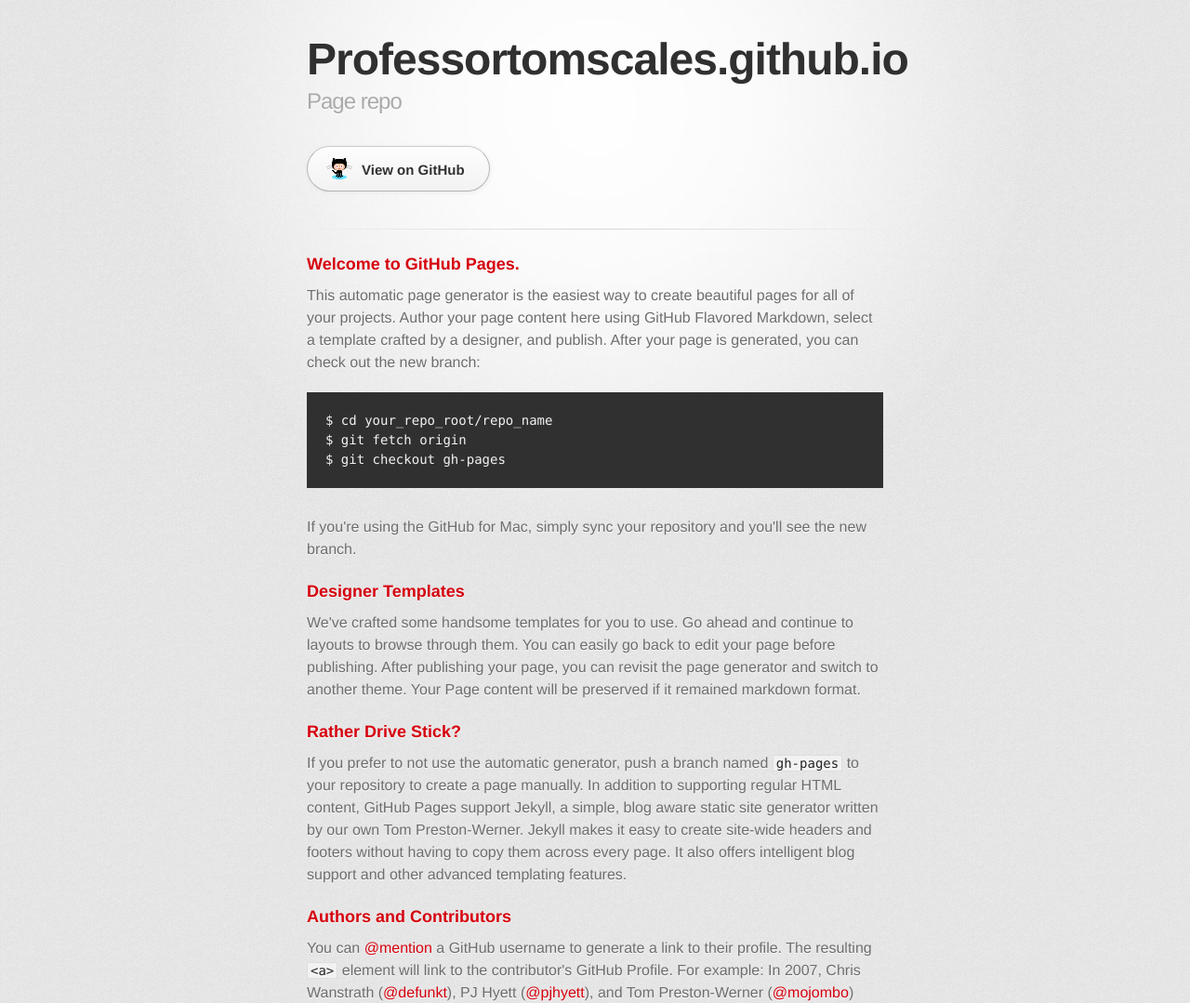
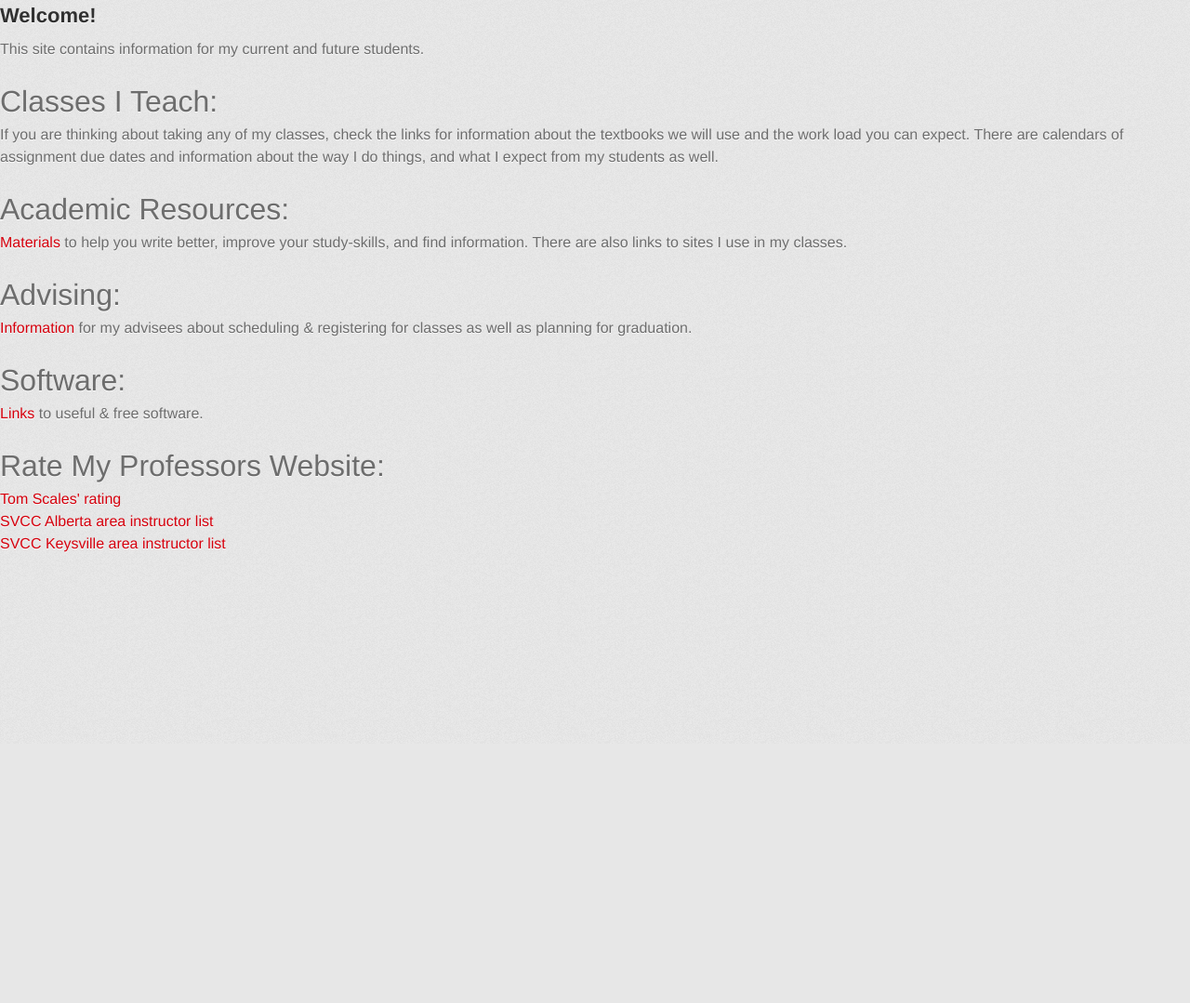
Before and after one commit to ProfessorTomScales/professortomscales.github.io, a plain HTML site: page index.html in a window 1280 px wide. Shown: the top 1079 px of the page at 93% size. After the commit the page ends 800 px from the top, so only its background shows below. Drawn offline with Linux system fonts and the light colour scheme; a web font is replaced by a local one.

Commit message:
Update index.html

```diff
--- a/index.html
+++ b/index.html
@@ -14,60 +14,63 @@
   </head>
 
   <body>
-    <div id="container">
-      <div class="inner">
 
-        <header>
-          <h1>Professortomscales.github.io</h1>
-          <h2>Page repo</h2>
-        </header>
+<div class="links" id="links">
 
-        <section id="downloads" class="clearfix">
-          <a href="https://github.com/ProfessorTomScales" id="view-on-github" class="button"><span>View on GitHub</span></a>
-        </section>
+<h2>Welcome!</h2>
 
-        <hr>
+<p>
+This site contains information for my current and future students.
 
-        <section id="main_content">
-          <h3>
-<a name="welcome-to-github-pages" class="anchor" href="#welcome-to-github-pages"><span class="octicon octicon-link"></span></a>Welcome to GitHub Pages.</h3>
 
-<p>This automatic page generator is the easiest way to create beautiful pages for all of your projects. Author your page content here using GitHub Flavored Markdown, select a template crafted by a designer, and publish. After your page is generated, you can check out the new branch:</p>
 
-<pre><code>$ cd your_repo_root/repo_name
-$ git fetch origin
-$ git checkout gh-pages
-</code></pre>
 
-<p>If you're using the GitHub for Mac, simply sync your repository and you'll see the new branch.</p>
+<h1>Classes I Teach:</h1>
 
-<h3>
-<a name="designer-templates" class="anchor" href="#designer-templates"><span class="octicon octicon-link"></span></a>Designer Templates</h3>
+<p>
+If you are thinking about taking any of my classes, check the links for information about the textbooks we will use and the work load you can expect. There are calendars of assignment due dates and information about the way I do things, and what I expect from my students as well.
+</p>
 
-<p>We've crafted some handsome templates for you to use. Go ahead and continue to layouts to browse through them. You can easily go back to edit your page before publishing. After publishing your page, you can revisit the page generator and switch to another theme. Your Page content will be preserved if it remained markdown format.</p>
 
-<h3>
-<a name="rather-drive-stick" class="anchor" href="#rather-drive-stick"><span class="octicon octicon-link"></span></a>Rather Drive Stick?</h3>
 
-<p>If you prefer to not use the automatic generator, push a branch named <code>gh-pages</code> to your repository to create a page manually. In addition to supporting regular HTML content, GitHub Pages support Jekyll, a simple, blog aware static site generator written by our own Tom Preston-Werner. Jekyll makes it easy to create site-wide headers and footers without having to copy them across every page. It also offers intelligent blog support and other advanced templating features.</p>
+<h1>Academic Resources:</h1>
 
-<h3>
-<a name="authors-and-contributors" class="anchor" href="#authors-and-contributors"><span class="octicon octicon-link"></span></a>Authors and Contributors</h3>
+<p>
+<a href="Resources.htm">Materials</a> to help you write better, improve your study-skills, and find information.
+There are also links to sites I use in my classes.
+</p>
 
-<p>You can <a href="https://github.com/blog/821" class="user-mention">@mention</a> a GitHub username to generate a link to their profile. The resulting <code>&lt;a&gt;</code> element will link to the contributor's GitHub Profile. For example: In 2007, Chris Wanstrath (<a href="https://github.com/defunkt" class="user-mention">@defunkt</a>), PJ Hyett (<a href="https://github.com/pjhyett" class="user-mention">@pjhyett</a>), and Tom Preston-Werner (<a href="https://github.com/mojombo" class="user-mention">@mojombo</a>) founded GitHub.</p>
 
-<h3>
-<a name="support-or-contact" class="anchor" href="#support-or-contact"><span class="octicon octicon-link"></span></a>Support or Contact</h3>
 
-<p>Having trouble with Pages? Check out the documentation at <a href="http://help.github.com/pages">http://help.github.com/pages</a> or contact <a href="mailto:support@github.com">support@github.com</a> and we’ll help you sort it out.</p>
-        </section>
+<h1>Advising:</h1>
 
-        <footer>
-          This page was generated by <a href="http://pages.github.com">GitHub Pages</a>. Tactile theme by <a href="https://twitter.com/jasonlong">Jason Long</a>.
-        </footer>
+<p>
+<a href="Advising.htm">Information</a> for my advisees about scheduling & registering for classes as well as planning for graduation.
+</p>
+
+
+
+
+<h1>Software:</h1>
+
+<p>
+<a href="software.htm">Links</a> to useful & free software.
+</p>
+
+
+
+<h1>Rate My Professors Website:</h1>
+
+<a href="http://ratemyprofessors.com/ShowRatings.jsp?tid=1457897" target="_blank">Tom Scales' rating</a><br>
+
+<a href="http://ratemyprofessors.com/SelectTeacher.jsp?sid=2846" target="_blank">SVCC Alberta area instructor list</a><br>
+
+<a href="http://ratemyprofessors.com/SelectTeacher.jsp?sid=5909" target="_blank">SVCC Keysville area instructor list</a><br>
 
 
 </div>
-    </div>
-  </body>
+
+
+</BODY>
+
 </html>
```
Lines whose indentation alone changed are shown as unchanged.
